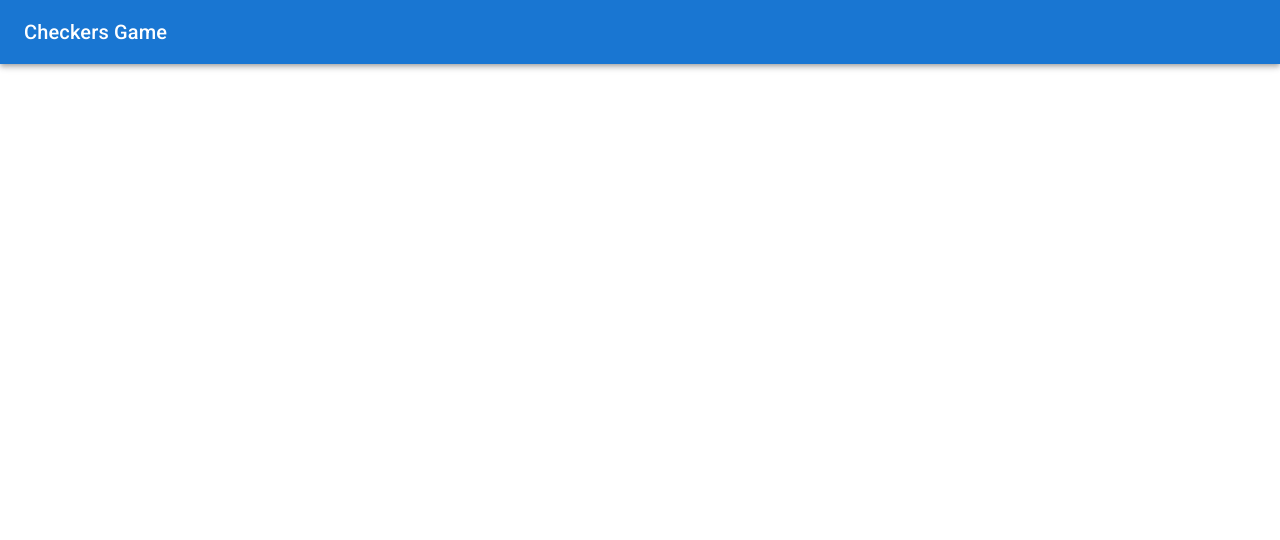
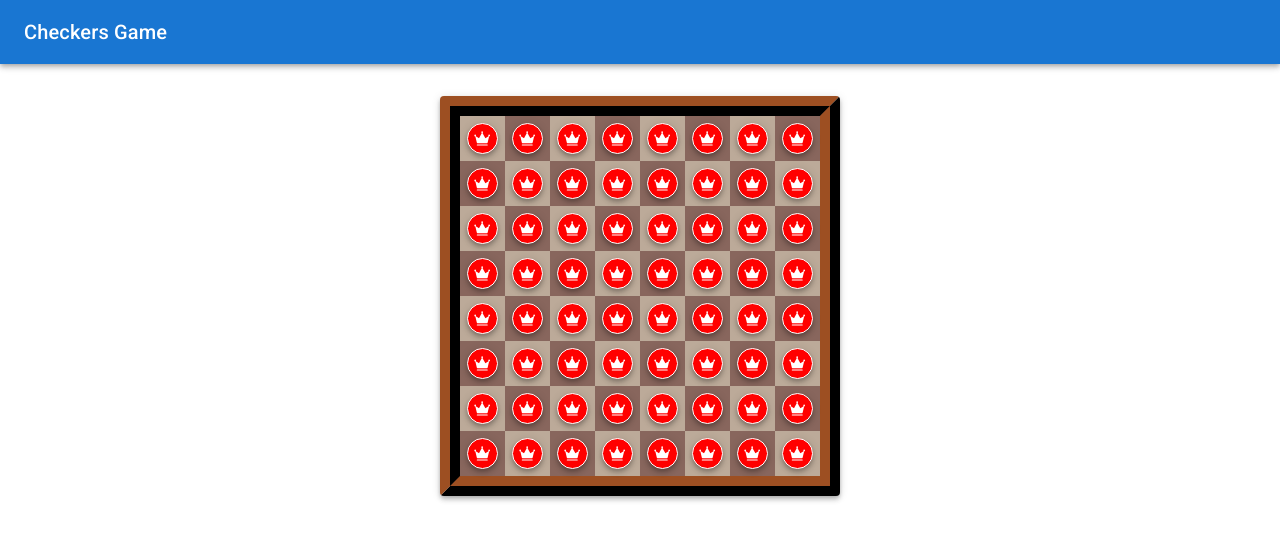
Before and after one commit to emanuellarini/checkers, a React (Create React App) app: page / in a window 1280 px wide. Shown: the top 540 px of the page. Built offline with nearby package versions, Linux system fonts and the light colour scheme.

Commit message:
feat: add Board, Square and Disc

```diff
--- a/public/index.html
+++ b/public/index.html
@@ -3,7 +3,7 @@
   <head>
     <meta charset="utf-8" />
     <link rel="icon" href="%PUBLIC_URL%/favicon.ico" />
-    <meta name="viewport" content="width=device-width, initial-scale=1" />
+    <meta name="viewport" content="width=device-width, initial-scale=1, minimum-scale=1" />
     <meta name="theme-color" content="#000000" />
     <meta
       name="description"
--- a/src/App.tsx
+++ b/src/App.tsx
@@ -1,8 +1,8 @@
 import React from 'react';
 
-import { Container, ThemeProvider, CssBaseline } from '@mui/material';
+import { Paper, ThemeProvider, CssBaseline } from '@mui/material';
 
-import { Header } from './components';
+import { Header, Board } from './components';
 import { theme } from './lib/theme';
 
 function App() {
@@ -10,7 +10,25 @@ function App() {
     <ThemeProvider theme={theme}>
       <CssBaseline />
       <Header />
-      <Container></Container>
+      <Paper
+        elevation={4}
+        sx={{
+          mt: 4,
+          mb: 4,
+          ml: 'auto',
+          mr: 'auto',
+          maxWidth: '50vh',
+          maxHeight: '50vh',
+          display: 'grid',
+          gridTemplateColumns: 'repeat(8, 1fr)',
+          gridAutoRows: 'calc(100% / 8)',
+          gridAutoColumns: 'calc(100% / 8)',
+          justifyContent: 'center',
+          border: '1.25em ridge #492510'
+        }}
+      >
+        <Board />
+      </Paper>
     </ThemeProvider>
   );
 }
--- /dev/null
+++ b/src/components/Board/Board.tsx
@@ -0,0 +1,14 @@
+import React from 'react';
+
+import { Disc } from '../Disc';
+import { Square } from '../Square';
+
+export const Board = () => (
+  <>
+    {Array.from({ length: 64 }).map((_, i) => (
+      <Square key={`square-${i}`}>
+        <Disc player={2} isKing />
+      </Square>
+    ))}
+  </>
+);
--- /dev/null
+++ b/src/components/Board/index.ts
@@ -0,0 +1 @@
+export * from './Board';
--- /dev/null
+++ b/src/components/Disc/Disc.tsx
@@ -0,0 +1,38 @@
+import React from 'react';
+
+import { Paper } from '@mui/material';
+
+import { KingDiscIcon } from './KingDiscIcon';
+
+export type DiscProps = {
+  player: 1 | 2;
+  isKing?: boolean;
+};
+
+export const Disc: React.FC<DiscProps> = ({ player = 1, isKing = false }) => (
+  <Paper
+    elevation={4}
+    component="div"
+    aria-label="Disc"
+    sx={{
+      display: 'flex',
+      justifyContent: 'center',
+      alignItems: 'center',
+      position: 'absolute',
+      left: 0,
+      top: 0,
+      right: 0,
+      bottom: 0,
+      backgroundColor: `player${player}.main`,
+      m: '15%',
+      width: '70%',
+      height: '70%',
+      border: 1,
+      borderRadius: '50%',
+      borderColor: 'common.white',
+      borderStyle: 'double'
+    }}
+  >
+    {isKing && <KingDiscIcon />}
+  </Paper>
+);
--- /dev/null
+++ b/src/components/Disc/KingDiscIcon.tsx
@@ -0,0 +1,21 @@
+import React from 'react';
+
+import { SvgIcon } from '@mui/material';
+
+export const KingDiscIcon = () => {
+  return (
+    <SvgIcon
+      viewBox="0 0 1024 1024"
+      sx={{
+        width: '60%',
+        height: '60%',
+        mr: 0.2 // fixing position
+      }}
+    >
+      <path
+        fill="white"
+        d="M935.125333 266.680889c-27.591111 0-49.948444 24.007111-49.948444 53.617778 0 15.459556 6.172444 29.269333 15.914667 39.04l-185.358223 121.870222-168.305777-302.193778c18.759111-7.722667 32.128-27.064889 32.128-49.92 0-29.624889-22.357333-53.617778-49.962667-53.617778s-49.976889 23.992889-49.976889 53.617778c0 22.599111 13.070222 41.827556 31.516444 49.706667L347.747556 481.208889 162.275556 355.427556c7.694222-9.429333 12.515556-21.632 12.515555-35.143112 0-29.596444-22.357333-53.617778-49.976889-53.617777-27.591111 0-49.948444 24.007111-49.948444 53.617777s22.343111 53.589333 49.948444 53.589334a46.933333 46.933333 0 0 0 13.212445-2.119111l85.76 367.601777c3.925333 18.062222 12.928 26.808889 28.856889 26.808889H814.506667c15.943111 0 26.126222-7.580444 31.260444-26.808889l86.087111-365.824c1.095111 0.071111 2.147556 0.341333 3.271111 0.341334 27.605333 0 49.976889-23.978667 49.976889-53.589334 0-29.596444-22.371556-53.603556-49.976889-53.603555zM831.160889 843.491556H242.019556a28.444444 28.444444 0 0 0 0 56.888888h589.155555a28.444444 28.444444 0 0 0-0.014222-56.888888z"
+      />
+    </SvgIcon>
+  );
+};
--- /dev/null
+++ b/src/components/Disc/index.ts
@@ -0,0 +1 @@
+export * from './Disc';
--- /dev/null
+++ b/src/components/Square/Square.tsx
@@ -0,0 +1,44 @@
+import React from 'react';
+
+import { Box } from '@mui/material';
+
+export type SquareProps = {
+  children: React.ReactNode;
+};
+
+export const Square: React.FC<SquareProps> = ({ children }) => (
+  <Box
+    aria-label="Square"
+    sx={{
+      position: 'relative',
+      backgroundColor: '#bcaa99',
+      pt: '100%', // this is what gives the size!
+      '&:nth-of-type(-2n+8)': {
+        backgroundColor: '#88665d'
+      },
+      '&:nth-of-type(8) ~ *:nth-of-type(-2n+15)': {
+        backgroundColor: '#88665d'
+      },
+      '&:nth-of-type(16) ~ *:nth-of-type(-2n+24)': {
+        backgroundColor: '#88665d'
+      },
+      '&:nth-of-type(24) ~ *:nth-of-type(-2n+31)': {
+        backgroundColor: '#88665d'
+      },
+      '&:nth-of-type(32) ~ *:nth-of-type(-2n+40)': {
+        backgroundColor: '#88665d'
+      },
+      '&:nth-of-type(40) ~ *:nth-of-type(-2n+47)': {
+        backgroundColor: '#88665d'
+      },
+      '&:nth-of-type(48) ~ *:nth-of-type(-2n+56)': {
+        backgroundColor: '#88665d'
+      },
+      '&:nth-of-type(56) ~ *:nth-of-type(-2n+63)': {
+        backgroundColor: '#88665d'
+      }
+    }}
+  >
+    {children}
+  </Box>
+);
--- /dev/null
+++ b/src/components/Square/index.ts
@@ -0,0 +1 @@
+export * from './Square';
--- a/src/components/index.ts
+++ b/src/components/index.ts
@@ -1 +1,2 @@
+export * from './Board';
 export * from './Header';
--- a/src/lib/theme/theme.ts
+++ b/src/lib/theme/theme.ts
@@ -1,3 +1,14 @@
 import { createTheme } from '@mui/material';
 
-export const theme = createTheme({});
+export const theme = createTheme({
+  palette: {
+    player1: {
+      main: 'black',
+      contrastText: 'white'
+    },
+    player2: {
+      main: 'red',
+      contrastText: 'white'
+    }
+  }
+});
```
Also changed, not shown: src/types.d.ts (added, +12 -0 lines), 1 other file (tests, documents, lock files or other folders).
